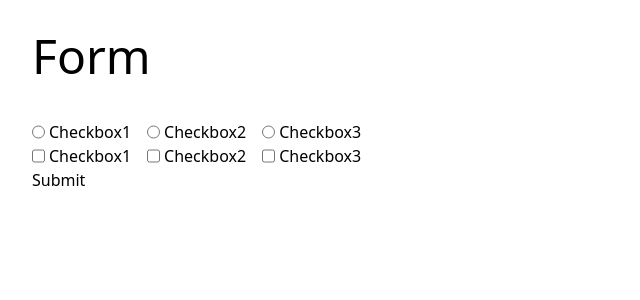
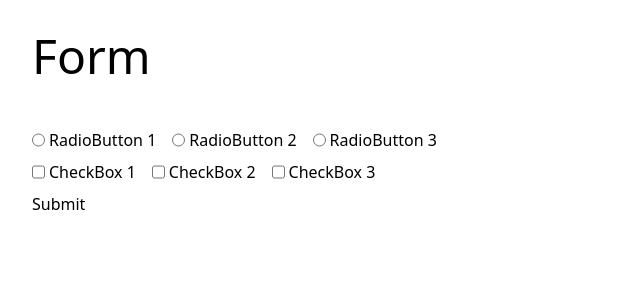
Before and after one commit to ykob/learn-react-2022, a React (Create React App) app: page /form in a window 1280 px wide. Shown: the top 300 px of the page, without its empty margins (0-640 px from the left). Built offline with nearby package versions, Linux system fonts and the light colour scheme.

Commit message:
added the input text component.

```diff
--- /dev/null
+++ b/src/components/form-element/InputText.tsx
@@ -0,0 +1,5 @@
+import React from 'react'
+
+export const InputText: React.FC<React.ComponentProps<'input'>> = (props) => {
+  return <input {...props} type="text" />
+}
--- a/src/views/Form.tsx
+++ b/src/views/Form.tsx
@@ -1,5 +1,6 @@
 import React, { useRef } from 'react'
 import { CheckBox } from '../components/form-element/CheckBox'
+import { InputText } from '../components/form-element/InputText'
 import { RadioButton } from '../components/form-element/RadioButton'
 
 export function Form() {
@@ -7,22 +8,39 @@ export function Form() {
 
   const onSubmit: React.FormEventHandler<HTMLFormElement> = (e) => {
     e.preventDefault()
+    console.log(ref.current?.text)
+    console.log(ref.current?.radioButton)
+    console.log(ref.current?.checkBox)
   }
 
   return (
     <div>
       <h1 className="text-5xl mb-4">Form</h1>
       <form onSubmit={onSubmit} ref={ref}>
-        <input type="text" name="text" />
-        <div className="flex gap-4">
-          <RadioButton name="radioButton" label="Checkbox1" value="radioButton1" />
-          <RadioButton name="radioButton" label="Checkbox2" value="radioButton2" />
-          <RadioButton name="radioButton" label="Checkbox3" value="radioButton3" />
+        <div className="mb-2">
+          <InputText type="text" name="text" />
         </div>
-        <div className="flex gap-4">
-          <CheckBox name="checkbox" label="Checkbox1" value="checkbox1" />
-          <CheckBox name="checkbox" label="Checkbox2" value="checkbox2" />
-          <CheckBox name="checkbox" label="Checkbox3" value="checkbox3" />
+        <div className="flex gap-4 mb-2">
+          <RadioButton
+            name="radioButton"
+            label="RadioButton 1"
+            value="radioButton1"
+          />
+          <RadioButton
+            name="radioButton"
+            label="RadioButton 2"
+            value="radioButton2"
+          />
+          <RadioButton
+            name="radioButton"
+            label="RadioButton 3"
+            value="radioButton3"
+          />
+        </div>
+        <div className="flex gap-4 mb-2">
+          <CheckBox name="checkBox" label="CheckBox 1" value="checkBox1" />
+          <CheckBox name="checkBox" label="CheckBox 2" value="checkBox2" />
+          <CheckBox name="checkBox" label="CheckBox 3" value="checkBox3" />
         </div>
         <button>Submit</button>
       </form>
```
